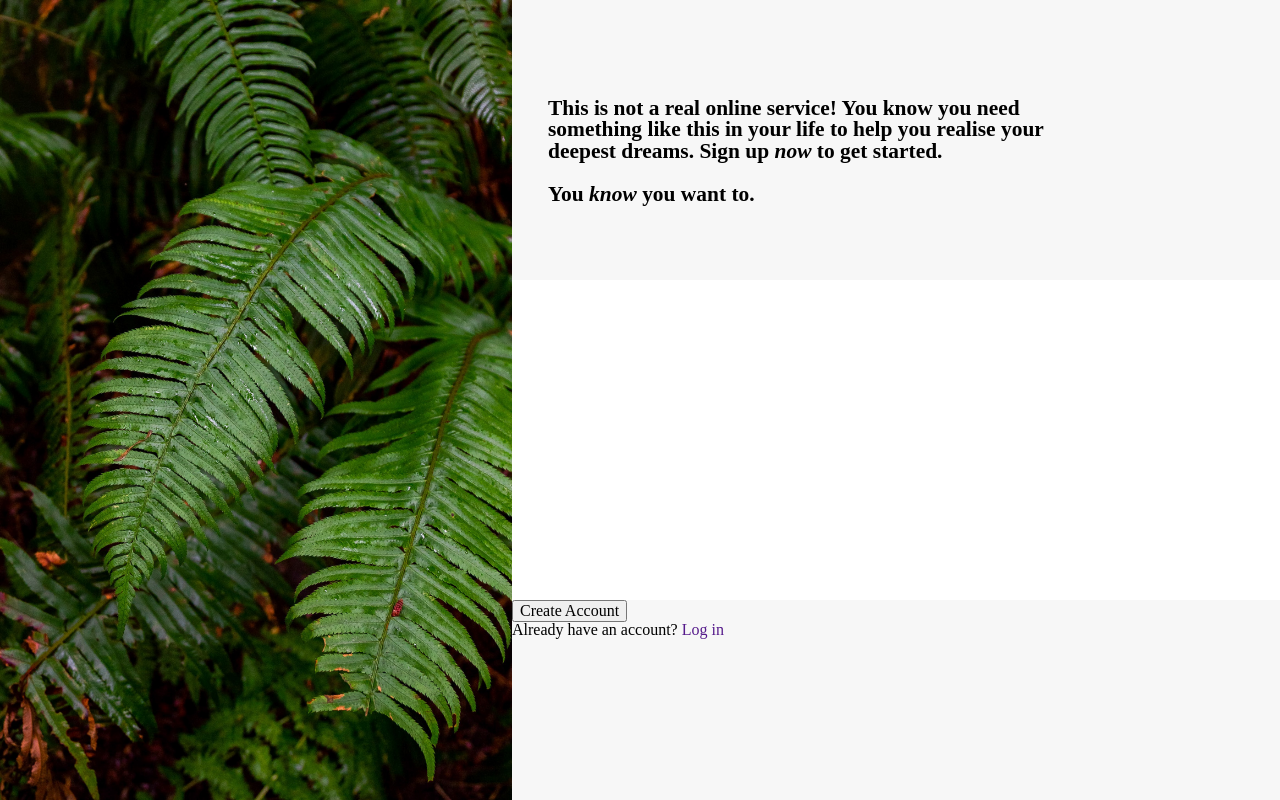
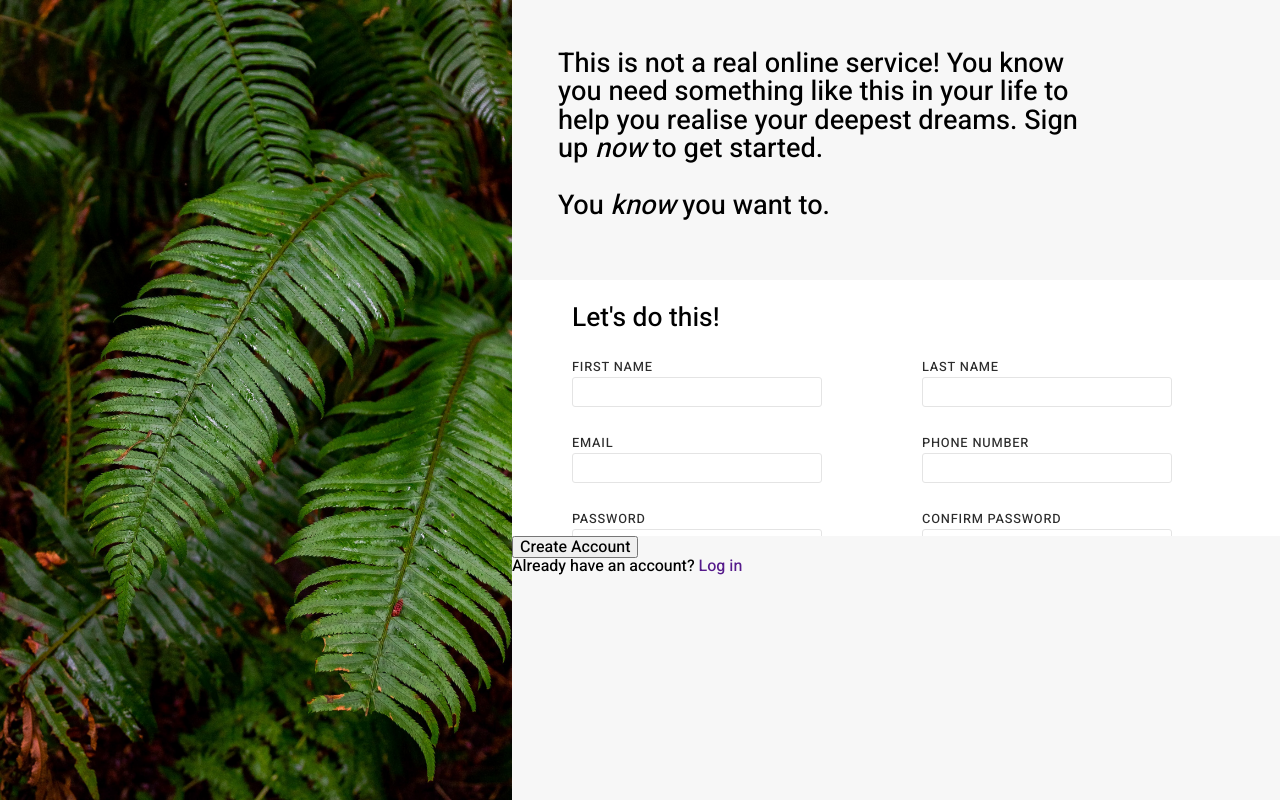
Before and after one commit to Sameer2804/sign-up-form, a plain HTML site: page index.html in a window 1280 px wide. Drawn offline with Linux system fonts and the light colour scheme.

Commit message:
added content of form and some styling

```diff
--- a/index.html
+++ b/index.html
@@ -14,10 +14,44 @@
         <div class="right-wrapper">
             <div class="top">
                 <div class="top-content">
-                    <h6>This is not a real online service! You know you need something like this in your life to help you realise your deepest dreams. Sign up <em>now</em> to get started. <br><br>You <em>know</em> you want to.</h6>
+                    <span>This is not a real online service! You know you need something like this in your life to help you realise your deepest dreams. Sign up <em>now</em> to get started. <br><br>You <em>know</em> you want to.</span>
                 </div>
             </div>
-            <div class="middle"></div>
+            <div class="middle">
+                <span class="main-font">Let's do this!</span>
+                <form action="">
+                    <div class="row">
+                        <div class="input-group">
+                            <label for="first_name">FIRST NAME</label>
+                            <input type="text" id="first_name" name="first_name" autocomplete="name">
+                        </div>
+                        <div class="input-group">
+                            <label for="last_name">LAST NAME</label>
+                            <input type="text" id="last_name" name="last_name" autocomplete="additional-name">
+                        </div>
+                    </div>
+                    <div class="row">
+                        <div class="input-group">
+                            <label for="email">EMAIL</label>
+                            <input type="email" id="email" name="email" autocomplete="email">
+                        </div>
+                        <div class="input-group">
+                            <label for="tel">PHONE NUMBER</label>
+                            <input type="tel" id="tel" name="tel">
+                        </div>
+                    </div>
+                    <div class="row">
+                        <div class="input-group">
+                            <label for="password">PASSWORD</label>
+                            <input type="password" id="password" name="password">
+                        </div>
+                        <div class="input-group">
+                            <label for="confirm_password">CONFIRM PASSWORD</label>
+                            <input type="password" id="confirm_password" name="confirm_password">
+                        </div>
+                    </div>
+                </form>
+            </div>
             <div class="bottom">
                 <button>Create Account</button>
                 <span>Already have an account? <a href="">Log in</a></span>
--- a/style.css
+++ b/style.css
@@ -1,3 +1,4 @@
+@import url('https://fonts.googleapis.com/css2?family=Heebo:wght@400;500&display=swap');
 body, h1, h2, h3, h4, h5, h6, figure, pre, dl, dd, blockquote, input[type="radio"], input[type="checkbox"] {margin:0}
 legend {padding:0}
 fieldset, ul, ol {padding:0;margin:0}
@@ -15,6 +16,8 @@ button::-moz-focus-inner {border:0} /*--- for Firefox ---*/
 
 * {
     box-sizing: border-box;
+    font-family: 'Heebo', sans-serif;
+    font-weight: 500;
 }
 
 .main-wrapper{
@@ -43,7 +46,7 @@ button::-moz-focus-inner {border:0} /*--- for Firefox ---*/
 
 .top{
     height: 35vh;
-    font-size: 2rem;
+    font-size: 1.7rem;
     padding: 16px;
     position: relative;
 }
@@ -51,14 +54,58 @@ button::-moz-focus-inner {border:0} /*--- for Firefox ---*/
 .top-content{
     position: absolute;
     width: 70%;
-    margin-left: 20px;
-    bottom: 75px;
+    margin-left: 30px;
+    bottom: 60px;
+    line-height: 1.05;
 }
 
 .middle{
-    height: 40vh;
+    height: 32vh;
+    padding: 25px 60px;
+}
+
+.main-font{
+    font-size: 1.65rem;
 }
 
 .bottom{
-    height: 25vh;
+    height: 33vh;
 }
+
+form{
+    margin-top: 30px;
+}
+
+label{
+    font-size: 0.8rem;
+    margin-bottom: 3px;
+    letter-spacing: .05rem;
+    color: #2c2c2c;
+}
+
+.row{
+    display: flex;
+}
+
+.input-group:nth-child(2){
+    margin-left: 100px;
+}
+
+.input-group{
+    margin-bottom: 30px;
+}
+
+input{
+    width: 250px;
+    border: 1px rgb(228, 228, 228) solid;
+    border-radius: 3px;
+    font-weight: 400;
+    padding-left: 5px;
+    height: 30px;
+}
+
+input:focus{
+    border: 1.5px blue solid;
+    outline: none;
+    box-shadow: 2px 2px 6px rgb(201, 201, 201);
+}
```
